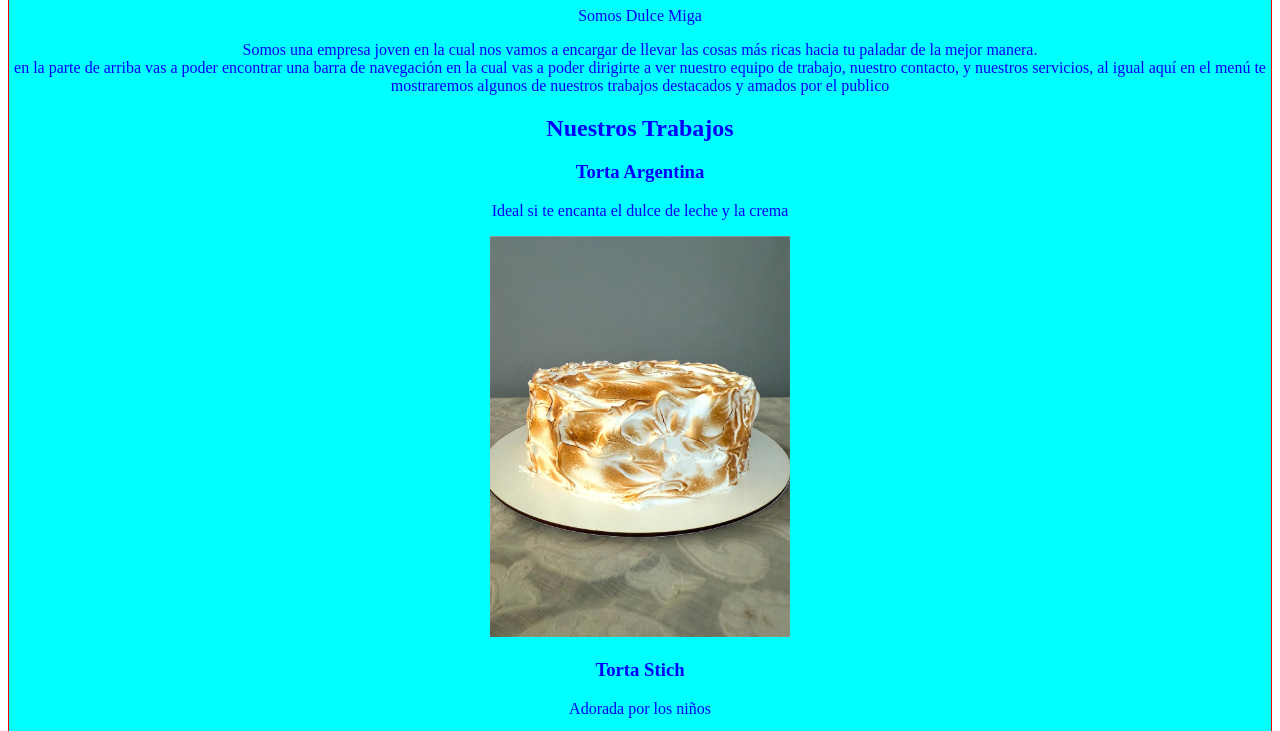
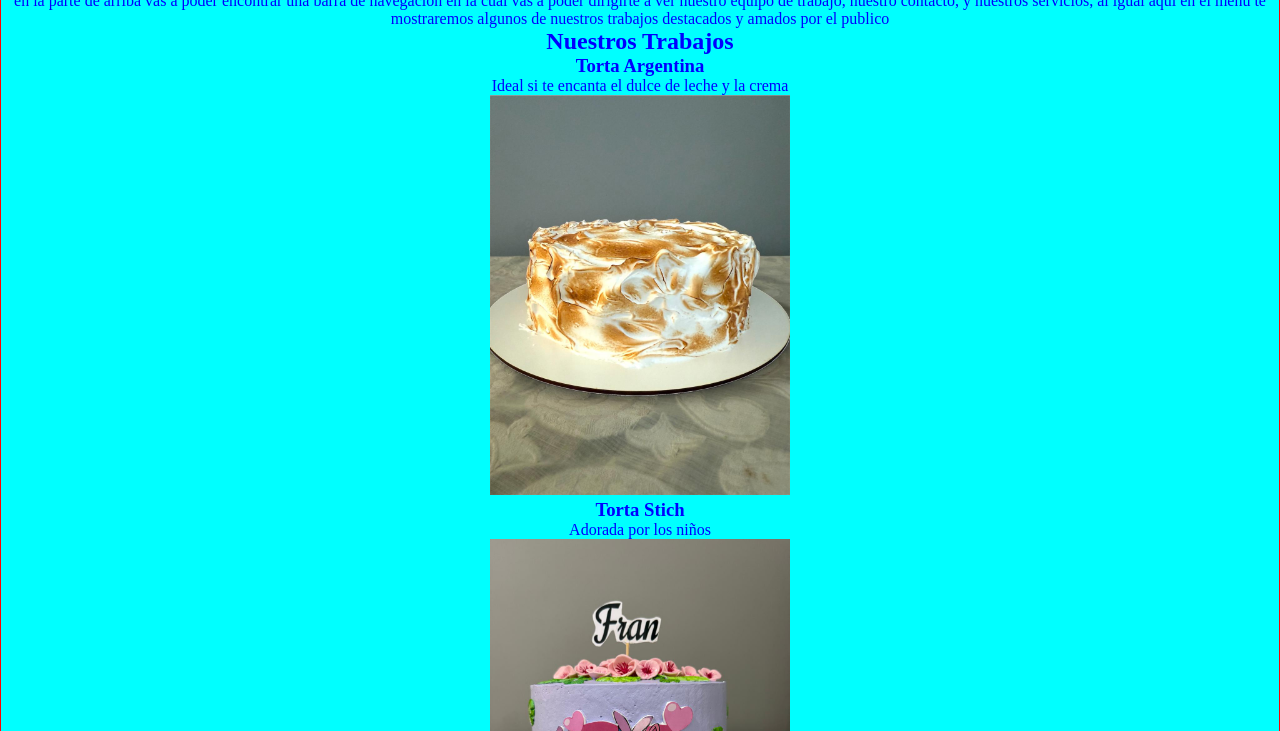
Before and after one commit to Mateo1424/examen-practico-prog3, a plain HTML site: page index.html in a window 1280 px wide. Shown: the part 134-865 px from the top of the page. Drawn offline with Linux system fonts and the light colour scheme.

Commit message:
movi algo

```diff
--- a/index.html
+++ b/index.html
@@ -33,7 +33,7 @@
         </p>
 
 
-         <section class="team">
+         <section class="Trabajos">
             <h2>Nuestros Trabajos</h2>
             <div class="team-container">
                 <div class="team-card">
--- a/style.css
+++ b/style.css
@@ -1,3 +1,8 @@
+* {
+  box-sizing: border-box;
+  padding: 0;
+  margin: 0;
+}
 body {
   color: black;
 }
```
